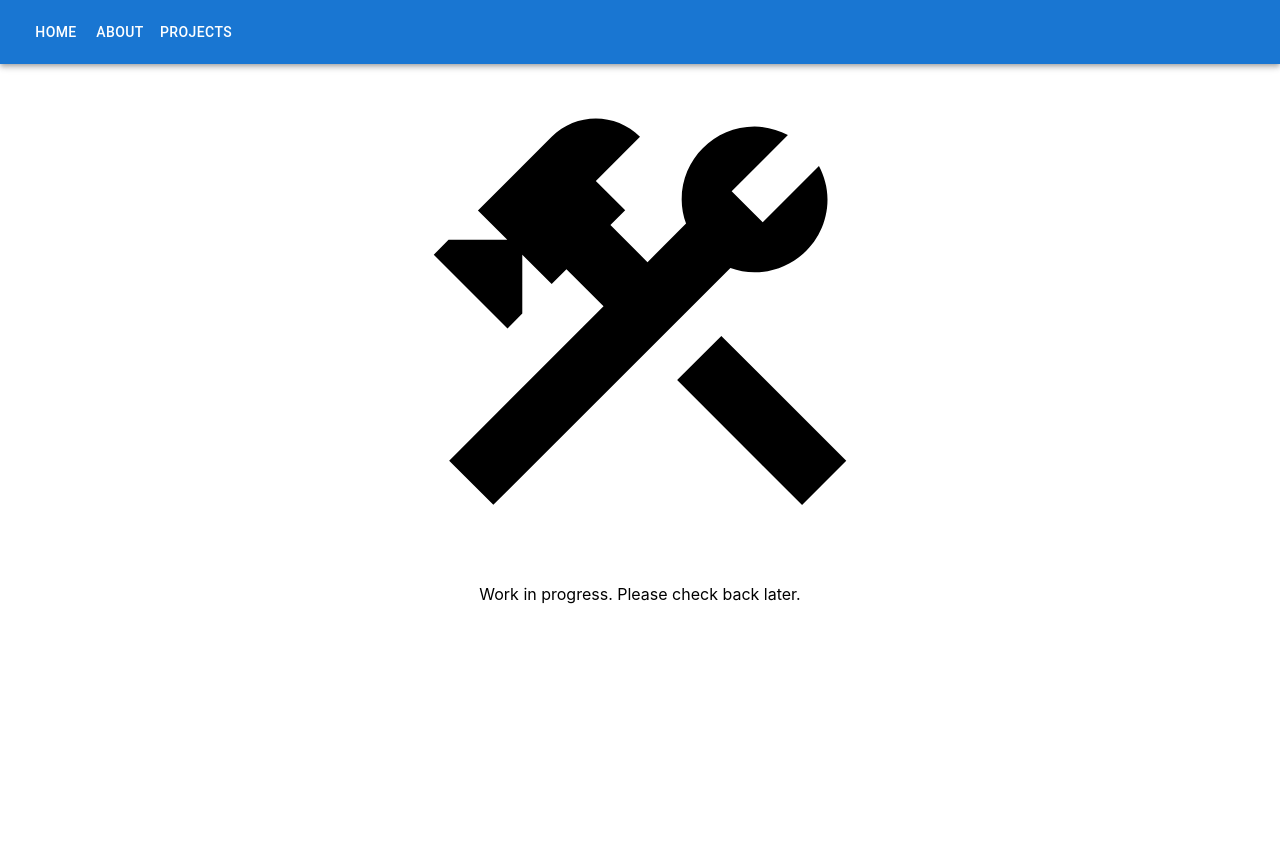
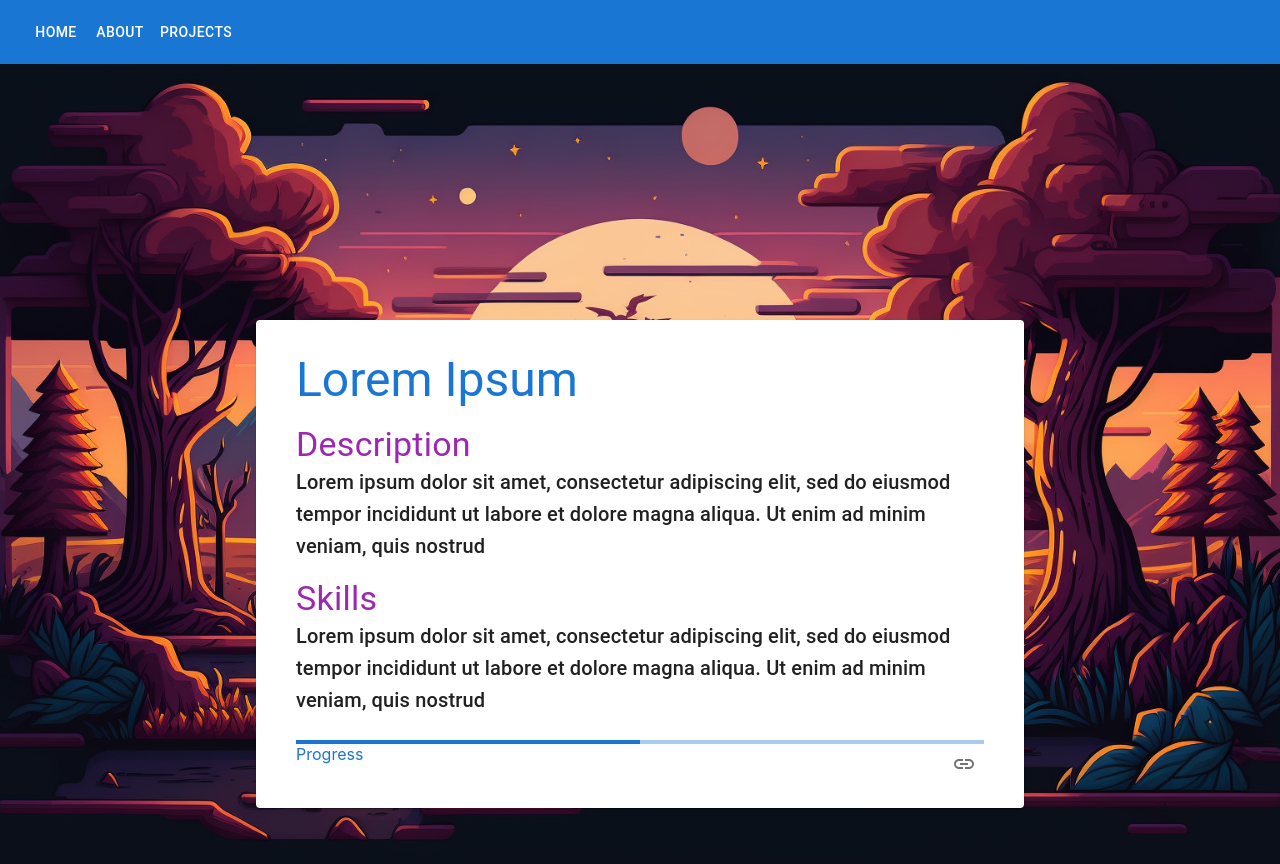
Before and after one commit to kevtronix/Blogfolio, a React (Create React App) app: page /projects in a window 1280 px wide. Before the commit the page ends 800 px from the top, so only its background shows below. Built offline with nearby package versions, Linux system fonts and the light colour scheme.

Commit message:
* Created skeleton of prodcut page

```diff
--- a/src/Projects.js
+++ b/src/Projects.js
@@ -1,13 +1,108 @@
 // Purpose: Projects page component for the application.
 import './Utilities.css';
-import { Construction } from "@mui/icons-material";
+import {
+    Box,
+    Grid,
+    Card,
+    CardContent,
+    Typography,
+    LinearProgress,
+    IconButton
+} from '@mui/material';
+
+import LinkIcon from '@mui/icons-material/Link';
 
 function Projects() {
     return (
-        <div>
-            <Construction style={ {fontSize: 500}} className="center-item"/>
-            <p>Work in progress. Please check back later.</p>
-        </div>
+        <Box
+            display={"flex"}
+            justifyContent={"center"}
+            className='projects-page'
+            sx={{
+                height: "100vh",
+                width: "100%"
+            }}
+        >
+            <Grid
+                container
+                spacing={5}
+                paddingX={"20%"}
+                paddingY={"20%"}
+            >
+                <Grid
+                    item xs={12}
+                    paddingBottom={3}
+                >
+                    <Card
+                        sx={{
+                            textAlign: "left",
+                            paddingX: 3,
+                            paddingTop: 2
+                        }}
+                    >
+                        <CardContent
+                        >
+                            <Typography
+                                variant="h3"
+                                color={"primary"}
+                            >
+                                Lorem Ipsum
+                            </Typography>
+                            <Typography
+                                variant="h4"
+                                color={"secondary"}
+                                paddingTop={2}
+                            >
+                                Description
+                            </Typography>
+                            <Typography variant="h6">
+                                Lorem ipsum dolor sit amet, consectetur
+                                adipiscing elit, sed do eiusmod tempor
+                                incididunt ut labore et dolore magna aliqua.
+                                Ut enim ad minim veniam, quis nostrud
+                            </Typography>
+                            <Typography
+                                variant="h4"
+                                color={"secondary"}
+                                paddingTop={2}
+                            >
+                                Skills
+                            </Typography>
+                            <Typography
+                                variant="h6"
+                                paddingBottom={3}
+                            >
+                                Lorem ipsum dolor sit amet, consectetur
+                                adipiscing elit, sed do eiusmod tempor
+                                incididunt ut labore et dolore magna aliqua.
+                                Ut enim ad minim veniam, quis nostrud
+                            </Typography>
+                            <LinearProgress
+                                value={50}
+                                variant="determinate"
+                            />
+                            <Grid container>
+                                <Grid item xs={6}>
+
+                                    <Typography
+                                        variant="h7"
+                                        color={"primary"}
+                                    >
+                                        Progress
+                                    </Typography>
+                                </Grid>
+                                <Grid item xs={6} textAlign={"right"}>
+                                    <IconButton
+                                    >
+                                        <LinkIcon />
+                                    </IconButton>
+                                </Grid>
+                            </Grid>
+                        </CardContent>
+                    </Card>
+                </Grid>
+            </Grid>
+        </Box>
     )
 }
 
--- a/src/Utilities.css
+++ b/src/Utilities.css
@@ -35,3 +35,10 @@
     background-size: cover;
     background-position: center;
 }
+
+.projects-page {
+    background-image: url("./images/pixel_art_projects_background.png");
+    background-repeat: no-repeat;
+    background-size: cover;
+    background-position: center;
+}
```
Also changed, not shown: src/images/pixel_art_projects_background.png (added).
